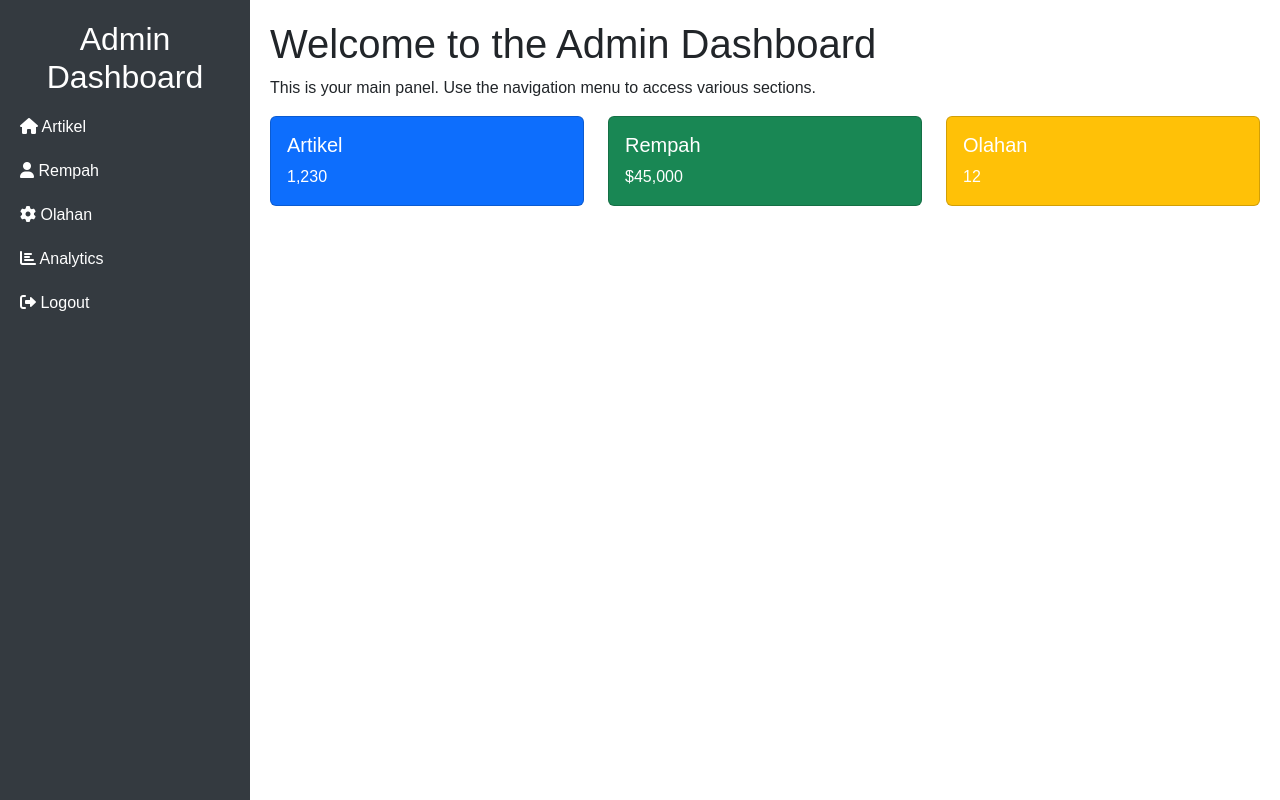
After one commit to fthndev/sistem_informasi_obat_rempah, a PHP site: page /admin/dashboard.php in a window 1280 px wide. The commit adds this page. Run offline with PHP 8.4, Linux system fonts and the light colour scheme.

Commit message:
pull code lain

```diff
--- /dev/null
+++ b/admin/dashboard.php
@@ -0,0 +1,84 @@
+<!DOCTYPE html>
+<html lang="en">
+<head>
+    <meta charset="UTF-8">
+    <meta name="viewport" content="width=device-width, initial-scale=1.0">
+    <title>Admin Dashboard</title>
+    <link href="https://cdn.jsdelivr.net/npm/bootstrap@5.3.0-alpha3/dist/css/bootstrap.min.css" rel="stylesheet">
+    <link rel="stylesheet" href="https://cdnjs.cloudflare.com/ajax/libs/font-awesome/6.0.0-beta3/css/all.min.css">
+    <style>
+        body {
+            font-family: Arial, sans-serif;
+        }
+        .sidebar {
+            height: 100vh;
+            position: fixed;
+            left: 0;
+            top: 0;
+            width: 250px;
+            background: #343a40;
+            color: #fff;
+            padding-top: 20px;
+        }
+        .sidebar a {
+            color: #fff;
+            text-decoration: none;
+            display: block;
+            padding: 10px 20px;
+        }
+        .sidebar a:hover {
+            background: #495057;
+        }
+        .content {
+            margin-left: 250px;
+            padding: 20px;
+        }
+        .card {
+            cursor: pointer;
+            text-decoration: none;
+        }
+    </style>
+</head>
+<body>
+    <div class="sidebar">
+        <h2 class="text-center">Admin Dashboard</h2>
+        <a href="#"><i class="fas fa-home"></i> Artikel</a>
+        <a href="#"><i class="fas fa-user"></i> Rempah</a>
+        <a href="#"><i class="fas fa-cog"></i> Olahan</a>
+        <a href="#"><i class="fas fa-chart-bar"></i> Analytics</a>
+        <a href="#"><i class="fas fa-sign-out-alt"></i> Logout</a>
+    </div>
+    <div class="content">
+        <h1>Welcome to the Admin Dashboard</h1>
+        <p>This is your main panel. Use the navigation menu to access various sections.</p>
+        <div class="row">
+            <div class="col-md-4">
+                <a href="../artikel.php" class="card text-white bg-primary mb-3">
+                    <div class="card-body">
+                        <h5 class="card-title">Artikel</h5>
+                        <p class="card-text">1,230</p>
+                    </div>
+                </a>
+            </div>
+            <div class="col-md-4">
+                <a href="revenue.html" class="card text-white bg-success mb-3">
+                    <div class="card-body">
+                        <h5 class="card-title">Rempah</h5>
+                        <p class="card-text">$45,000</p>
+                    </div>
+                </a>
+            </div>
+            <div class="col-md-4">
+                <a href="tasks.html" class="card text-white bg-warning mb-3">
+                    <div class="card-body">
+                        <h5 class="card-title">Olahan</h5>
+                        <p class="card-text">12</p>
+                    </div>
+                </a>
+            </div>
+        </div>
+    </div>
+
+    <script src="https://cdn.jsdelivr.net/npm/bootstrap@5.3.0-alpha3/dist/js/bootstrap.bundle.min.js"></script>
+</body>
+</html>
--- a/style/header.php
+++ b/style/header.php
@@ -1,7 +1,7 @@
 <?php
 $connect = mysqli_connect("localhost", "root", "", "obat");
 session_start();
-$tujuan = './index.php';
+$tujuan = '../index.php';
 
 // Contoh: Nama akun yang sedang login disimpan di session
 $nama_pengguna = isset($_SESSION['username']) ? $_SESSION['username'] : 'Guest';
@@ -59,7 +59,7 @@ $nama_pengguna = isset($_SESSION['username']) ? $_SESSION['username'] : 'Guest';
     <nav class="navbar navbar-expand-lg navbar-dark bg-primary">
         <div class="container-fluid">
             <!-- Brand -->
-            <a class="navbar-brand" href="index.php">Kesehatan</a>
+            <a class="navbar-brand" href="../index.php">Kesehatan</a>
             <button class="navbar-toggler" type="button" data-bs-toggle="collapse" data-bs-target="#navbarNav" aria-controls="navbarNav" aria-expanded="false" aria-label="Toggle navigation">
                 <span class="navbar-toggler-icon"></span>
             </button>
@@ -68,7 +68,7 @@ $nama_pengguna = isset($_SESSION['username']) ? $_SESSION['username'] : 'Guest';
             <div class="collapse navbar-collapse" id="navbarNav">
                 <ul class="navbar-nav me-auto">
                     <li class="nav-item">
-                        <a class="nav-link active" href="./artikel.php">Artikel</a>
+                        <a class="nav-link active" href="../artikel.php">Artikel</a>
                     </li>
                     <li class="nav-item">
                         <a class="nav-link" href="#pencarian">Pencarian</a>
```
Also changed, not shown: style/sidebar.php (added, +54 -0 lines).
